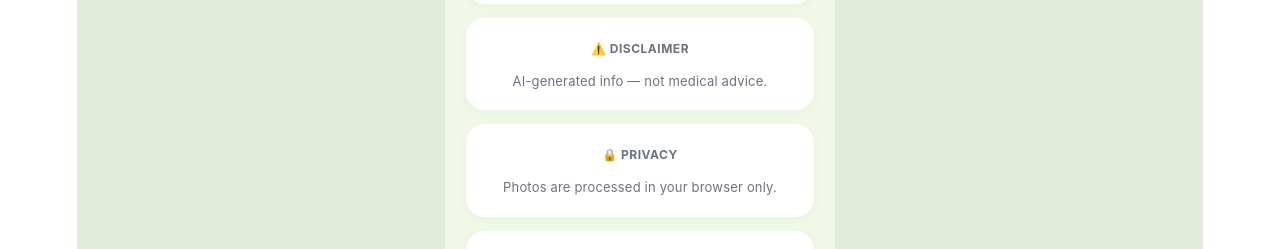
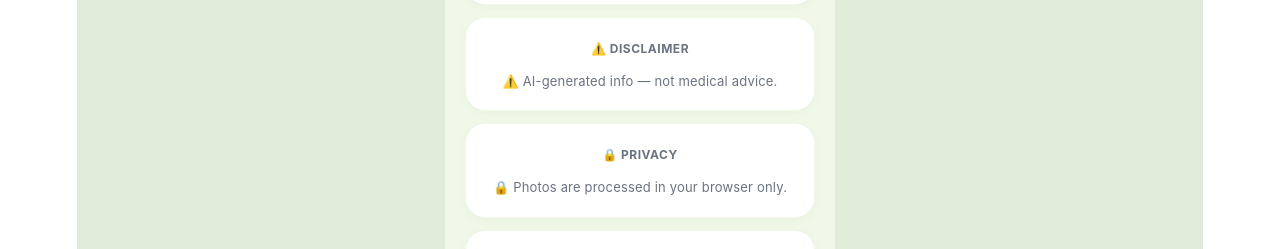
Before and after one commit to 0hyun2/olly, a React (Vite) app: page / in a window 1280 px wide. Both pictures are taken after a click on the button 692 px from the left and 748 px from the top of the page. Shown: the part 242-491 px from the top of the page. Built offline with nearby package versions, Linux system fonts and the light colour scheme.

Commit message:
Update App.jsx

```diff
--- a/src/App.jsx
+++ b/src/App.jsx
@@ -393,11 +393,11 @@ If not Korean cosmetic: {"error":"Not a Korean cosmetic product"}`}
         </div>
         <div style={{background:CARD,borderRadius:20,padding:18,marginBottom:12,border:"1px solid "+BG,boxShadow:"0 2px 8px rgba(85,139,47,0.06)"}}>
           <div style={{fontSize:12,fontWeight:700,color:T2,textTransform:"uppercase",letterSpacing:.5,marginBottom:8}}>⚠️ Disclaimer</div>
-          <div style={{fontSize:13,color:T2,lineHeight:1.7,paddingLeft:0}}>AI-generated info — not medical advice.</div>
+          <div style={{fontSize:13,color:T2,lineHeight:1.7,paddingLeft:0}}>{t.disclaimer}</div>
         </div>
         <div style={{background:CARD,borderRadius:20,padding:18,marginBottom:12,border:"1px solid "+BG,boxShadow:"0 2px 8px rgba(85,139,47,0.06)"}}>
           <div style={{fontSize:12,fontWeight:700,color:T2,textTransform:"uppercase",letterSpacing:.5,marginBottom:8}}>🔒 Privacy</div>
-          <div style={{fontSize:13,color:T2,lineHeight:1.7,paddingLeft:0}}>Photos are processed in your browser only.</div>
+          <div style={{fontSize:13,color:T2,lineHeight:1.7,paddingLeft:0}}>{t.privacyNote}</div>
         </div>
         <div style={{background:CARD,borderRadius:20,padding:18,border:"1px solid "+BG,boxShadow:"0 2px 8px rgba(85,139,47,0.06)"}}>
           <div style={{display:"flex",alignItems:"center",gap:12,marginBottom:10}}>
```
